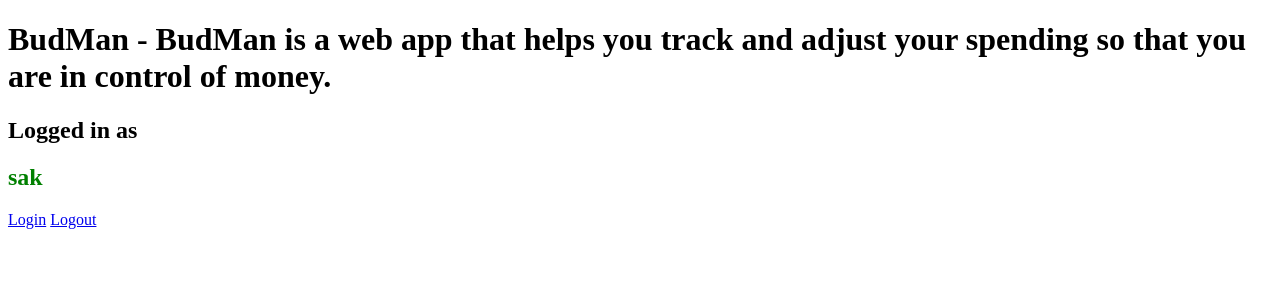
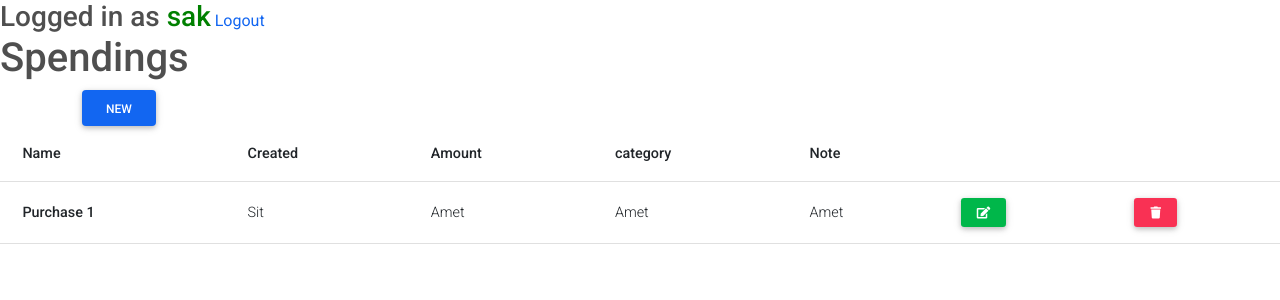
Before and after one commit to supsa-ak/BudMan, a Django app: page / in a window 1280 px wide. Shown: the top 300 px of the page. Run offline with Django 3.2, Linux system fonts and the light colour scheme; a user stored in the database is signed in.

Commit message:
Frontend added with login completed crud apis completed and some ui things like tables and form to add new spending completed

```diff
--- a/api/admin.py
+++ b/api/admin.py
@@ -1,3 +1,4 @@
 from django.contrib import admin
+from .models import Transaction
 
-# Register your models here.
+admin.site.register(Transaction)
--- a/api/urls.py
+++ b/api/urls.py
@@ -1,6 +1,9 @@
 from django.urls import path
+from .views import *
 
-from .views import *
 urlpatterns = [
-    # path('', home),
+    path('', TransactionView.as_view()),
+    path('create-transaction', CreateTransactionView.as_view()),
+    path('update-transaction', UpdateTransactionView.as_view()),
+    path('delete-transaction', DeleteTransactionView.as_view()),
 ]
--- a/frontend/models.py
+++ b/frontend/models.py
@@ -1,3 +1 @@
 from django.db import models
-
-# Create your models here.
--- a/frontend/templates/frontend/home.html
+++ /dev/null
@@ -1,16 +0,0 @@
-<!DOCTYPE html>
-<html lang="en">
-<head>
-    <meta charset="UTF-8">
-    <meta http-equiv="X-UA-Compatible" content="IE=edge">
-    <meta name="viewport" content="width=device-width, initial-scale=1.0">
-    <title>BudMan - BudMan is a web app that helps you track and adjust your spending so that you are in control of money.</title></head>
-<body>
-    <h1>BudMan - BudMan is a web app that helps you track and adjust your spending so that you are in control of money.</h1>
-    {% if user.is_authenticated %}
-    <h2>Logged in as </h2><h2 style="color: green">{{request.user}}</h2>
-    {% endif %}
-    <a href="/login">Login</a>
-    <a href="/logout">Logout</a>
-</body>
-</html>
--- /dev/null
+++ b/frontend/templates/home.html
@@ -0,0 +1,162 @@
+<!DOCTYPE html>
+<html lang="en">
+
+<head>
+    <meta charset="UTF-8">
+    <meta http-equiv="X-UA-Compatible" content="IE=edge">
+    <meta name="viewport" content="width=device-width, initial-scale=1.0">
+    <title>BudMan - BudMan is a web app that helps you track and adjust your spending so that you are in control of
+        money.</title>
+    <script src="https://cdn.jsdelivr.net/npm/chart.js@2.9.4"></script>
+    <script src="https://code.jquery.com/jquery-3.5.1.min.js" crossorigin="anonymous"></script>
+    <!-- Font Awesome -->
+    <link href="https://cdnjs.cloudflare.com/ajax/libs/font-awesome/5.15.1/css/all.min.css" rel="stylesheet" />
+    <!-- Google Fonts -->
+    <link href="https://fonts.googleapis.com/css?family=Roboto:300,400,500,700&display=swap" rel="stylesheet" />
+    <!-- MDB -->
+    <link href="https://cdnjs.cloudflare.com/ajax/libs/mdb-ui-kit/3.10.1/mdb.min.css" rel="stylesheet" />
+
+</head>
+
+<body>
+    {% if user.is_authenticated %}
+    <h3 style="display: inline;">Logged in as </h3>
+    <h3 style="color: green; display: inline;">{{request.user}}</h3>
+    <a href="/logout">Logout</a>
+    <h1>Spendings</h1>
+
+    <div class="container">
+
+        <button class="btn btn-primary " type="button" data-mdb-toggle="dropdown" aria-expanded="false" id="new"
+            onclick=toggleButtonNew()>
+            New
+        </button>
+        <div class="container">
+            <form class="px-4 py-3" id="newForm" style="display:none; width: 620px;">
+                <h5 class="primary">Add New Spending</h5>
+                <!-- Text input -->
+                <div class="form-outline mb-4">
+                    <input type="text" id="form6Example3" class="form-control" />
+                    <label class="form-label" for="form6Example3">Name</label>
+                </div>
+                <!-- Number input -->
+                <div class="form-outline mb-4">
+                    <input type="number" id="form6Example6" class="form-control" />
+                    <label class="form-label" for="form6Example6">Amount</label>
+                </div>
+
+                <select class="form-select" aria-label="Default select example">
+                    <option disabled selected>Categories</option>
+                    <option value="1">One</option>
+                    <option value="2">Two</option>
+                    <option value="3">Three</option>
+                </select>
+                <br>
+                <div class="form-outline mb-4">
+                    <textarea class="form-control" id="form4Example3" rows="4"></textarea>
+                    <label class="form-label" for="form4Example3">Note</label>
+                </div>
+
+                <!-- Submit button -->
+                <br>
+                <button type="submit" onclick="toggleButtonNewForm()"
+                    class="btn btn-primary btn-block mb-4">Create</button>
+                <button type="button" onclick="toggleButtonNewForm()" class="btn btn-danger btn-sm px-3">
+                    <i class="fas fa-times"></i>
+                </button>
+            </form>
+
+        </div>
+    </div>
+    <table class="table align-middle">
+        <thead>
+            <tr>
+                <th scope="col">Name</th>
+                <th scope="col">Created</th>
+                <th scope="col">Amount</th>
+                <th scope="col">category</th>
+                <th scope="col">Note</th>
+                <th scope="col"></th>
+                <th scope="col"></th>
+            </tr>
+        </thead>
+        <tbody>
+            <tr>
+                <th scope="row">Purchase 1</th>
+                <td>Sit</td>
+                <td>Amet</td>
+                <td>Amet</td>
+                <td>Amet</td>
+                <td>
+                    <button type="button" class="btn btn-success btn-sm px-3">
+                        <i class="fas fa-edit"></i>
+                    </button>
+                </td>
+                <td>
+                    <button type="button" class="btn btn-danger btn-sm px-3">
+                        <i class="fas fa-trash"></i>
+                    </button>
+                </td>
+            </tr>
+
+        </tbody>
+    </table>
+
+
+    {% else %}
+    <h1>BudMan - BudMan is a web app that helps you track and adjust your spending so that you are in control of money.
+    </h1>
+    <a href="/login">Login</a>
+
+    <!-- stuff realted to promotion of website -->
+
+    {% endif %}
+
+
+    <script>
+        function getCookie(name) {
+            var cookieValue = null;
+            if (document.cookie && document.cookie !== '') {
+                var cookies = document.cookie.split(';');
+                for (var i = 0; i < cookies.length; i++) {
+                    var cookie = cookies[i].trim();
+                    if (cookie.substring(0, name.length + 1) === (name + '=')) {
+                        cookieValue = decodeURIComponent(cookie.substring(name.length + 1));
+                        break;
+                    }
+                }
+            }
+            return cookieValue;
+        }
+        var csrftoken = getCookie('csrftoken');
+        function updateTransaction() {
+            fetch("api/update-transaction", {
+                method: "POST",
+                body: JSON.stringify({
+                    id: 1,
+                    name: "one",
+                    amount: 888,
+                    category: "fee",
+                    note: "lkjal;ksdf"
+                }),
+                headers: {
+                    "Content-type": "application/json; charset=UTF-8",
+                    'X-CSRFToken': csrftoken
+                }
+            })
+                .then(response => response.json())
+        }
+
+        function toggleButtonNew() {
+            document.getElementById('new').style.display = "none";
+            document.getElementById('newForm').style.display = "block";
+        }
+        function toggleButtonNewForm() {
+            document.getElementById('new').style.display = "block";
+            document.getElementById('newForm').style.display = "none";
+        }
+    </script>
+    <script type="text/javascript" src="https://cdnjs.cloudflare.com/ajax/libs/mdb-ui-kit/3.10.1/mdb.min.js"></script>
+</body>
+
+</html>
--- a/frontend/templates/accounts/login.html
+++ b/frontend/templates/login.html
@@ -8,7 +8,6 @@
   <meta name="viewport" content="width=device-width, initial-scale=1.0" />
   <title>Sign in</title>
 </head>
-{% block body %}
 
 <body>
   <a href="/">Home</a>
@@ -49,4 +48,3 @@
 </body>
 
 </html>
-{% endblock %}
--- a/frontend/views.py
+++ b/frontend/views.py
@@ -5,11 +5,10 @@ from .forms import SignupForm
 from django.contrib.auth import authenticate, login, logout
 from django.contrib import messages
 from django.contrib.auth.models import User
-from django.contrib.auth.decorators import login_required
 
 def home(request):
     context = {}
-    return render(request, 'frontend/home.html',context)
+    return render(request, 'home.html',context)
 
 @unauthenticated_user
 def loginPage(request):
@@ -35,11 +34,8 @@ def loginPage(request):
                 messages.info(request, 'Username OR password is incorrect')
 
     context = {'form':form}
-    return render (request, 'accounts/login.html', context)
+    return render (request, 'login.html', context)
 
 def logoutUser(request):
     logout(request)
     return redirect('login')
-
-
-# @login_required(login_url='login')
```
Also changed, not shown: api/models.py (+22 -0 lines), api/serializers.py (added, +17 -0 lines), api/views.py (+64 -0 lines), api/migrations/0001_initial.py (added), api/migrations/0002_alter_transaction_created.py (added), api/migrations/0003_remove_transaction_username_transaction_user.py (added), db.sqlite3, frontend/templates/frontend/accounts.html (deleted).
